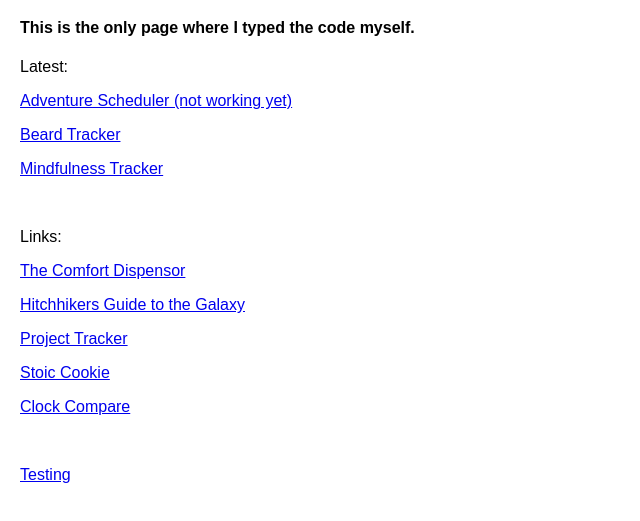
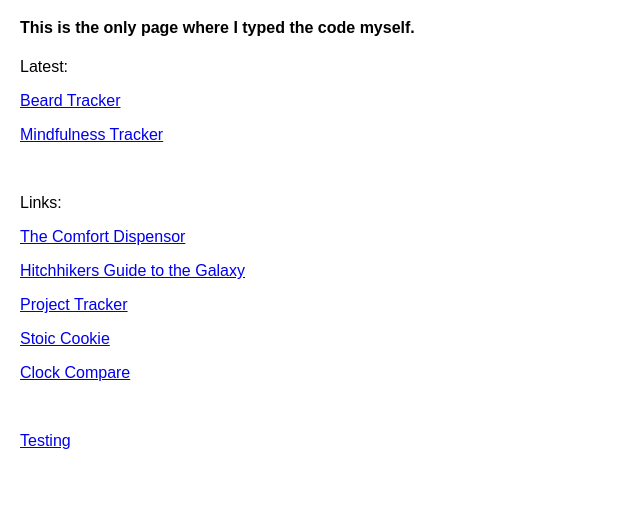
Before and after one commit to JayBuildsThings/JayBuildsThings, a plain HTML site: page index.html in a window 1280 px wide. Shown: the part 61-582 px from the top of the page, without its empty margins (0-640 px from the left). Drawn offline with Linux system fonts and the light colour scheme.

Commit message:
Update index.html

```diff
--- a/index.html
+++ b/index.html
@@ -15,7 +15,6 @@
     <h1>Jay buildsthings</h1>
     <h4>This is the only page where I typed the code myself.</h4>
     <p>Latest:</p>
-    <p><a href="https://jaybuildsthings.github.io/Scheduler/" target="blank">Adventure Scheduler (not working yet)</a><a href="https://jaybuildsthings.com/"></a></p>
     <p><a href="https://jaybuildsthings.github.io/BeardGrower/" target="blank">Beard Tracker</a><a href="https://jaybuildsthings.com/"></a></p>
     <p><a href="https://jaybuildsthings.github.io/MeditationTracker/" target="blank">Mindfulness Tracker</a><a href="https://jaybuildsthings.com/"></a></p>
 
```
